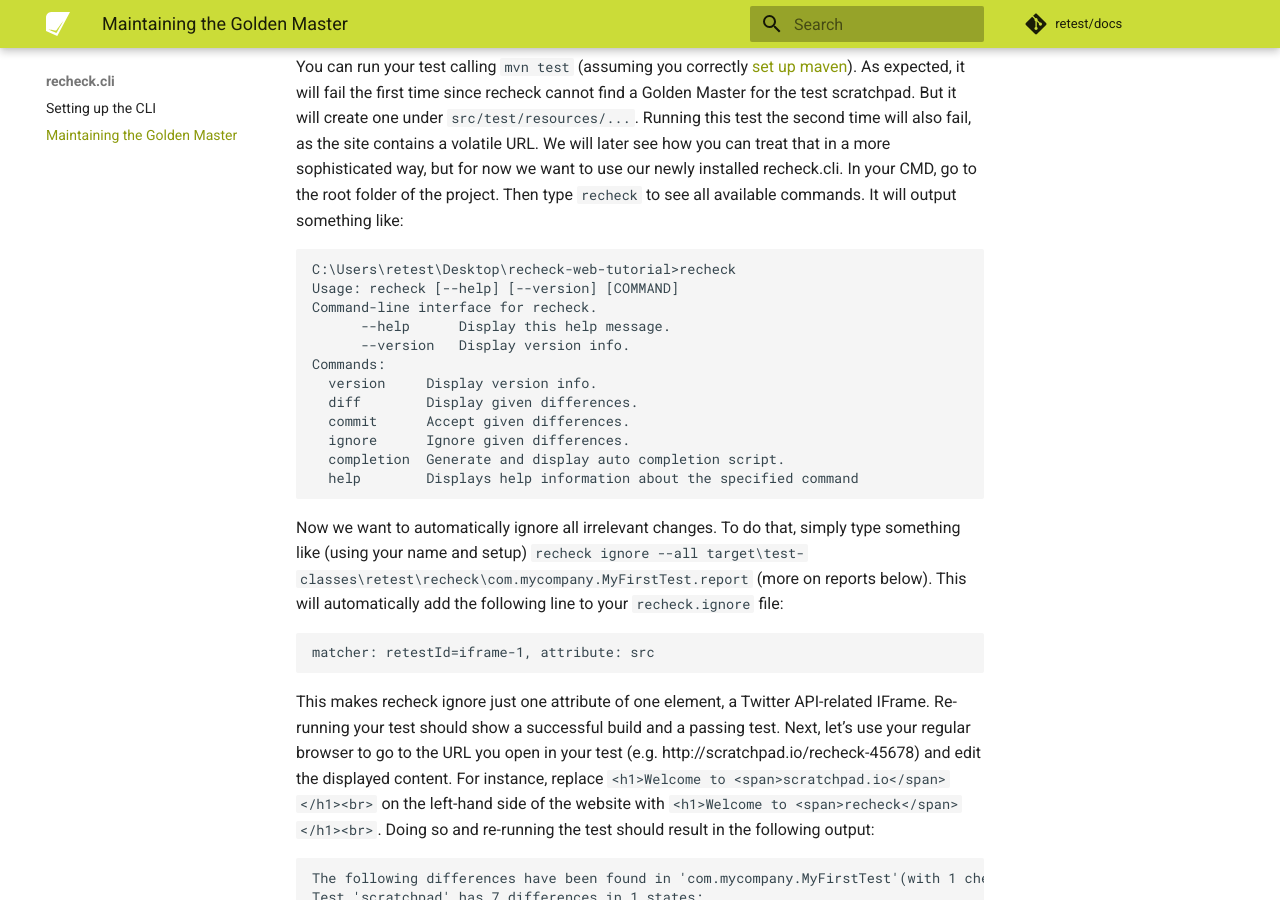
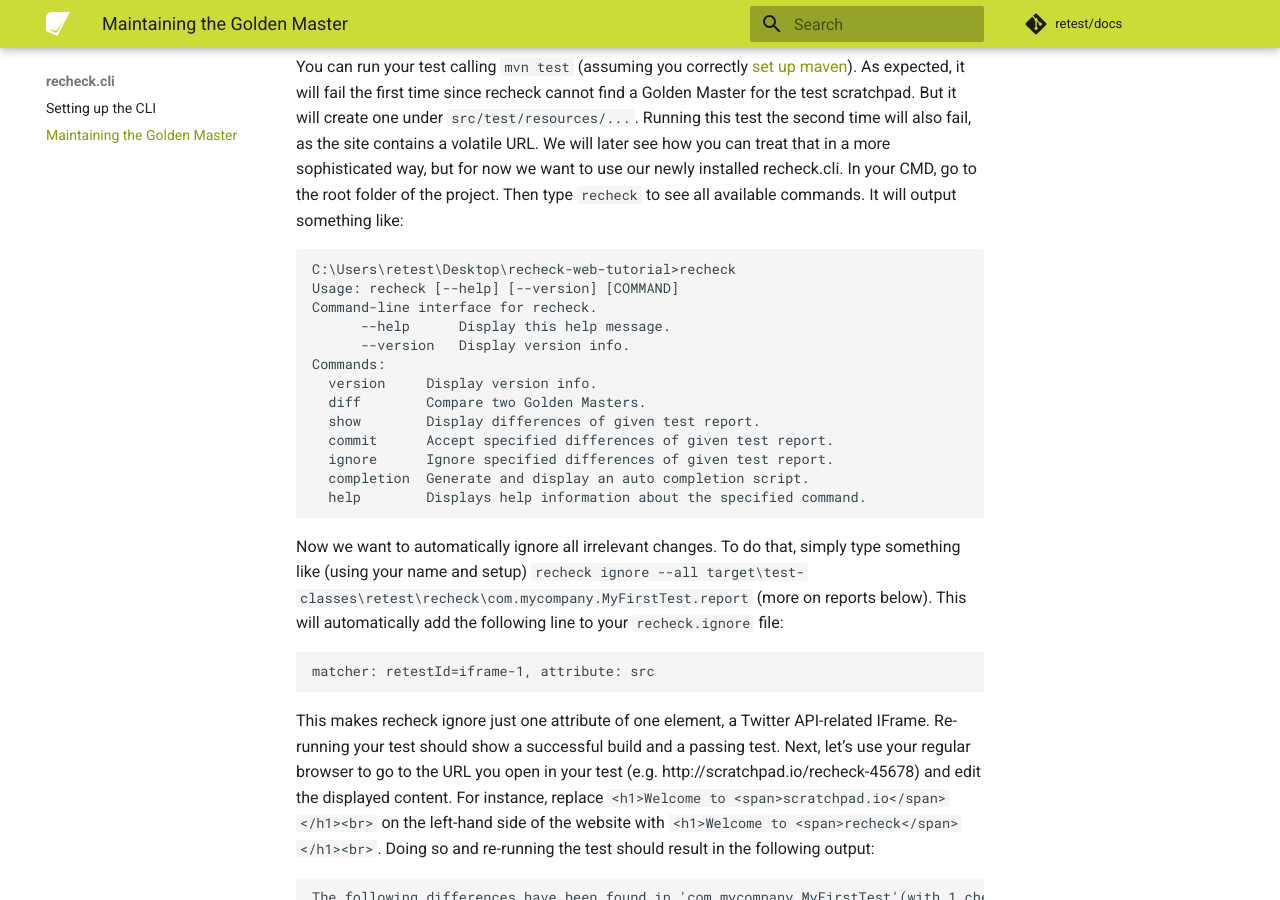
Before and after one commit to retest/docs, an MkDocs documentation site: the page built from docs/recheck.cli/maintain-golden-master.md, in a window 1280 px wide and 900 px high, scrolled down 555 px. Built offline with MkDocs 1.6.1 and Material for MkDocs 9.7.7, drawn with Linux system fonts in a browser that asks for light colours; comment, search, counter and statistics services are not loaded.

Commit message:
Update to current usage messages and commands

````diff
--- a/docs/recheck.cli/maintain-golden-master.md
+++ b/docs/recheck.cli/maintain-golden-master.md
@@ -24,11 +24,12 @@
       --version   Display version info.
 Commands:
   version     Display version info.
-  diff        Display given differences.
-  commit      Accept given differences.
-  ignore      Ignore given differences.
-  completion  Generate and display auto completion script.
-  help        Displays help information about the specified command
+  diff        Compare two Golden Masters.
+  show        Display differences of given test report.
+  commit      Accept specified differences of given test report.
+  ignore      Ignore specified differences of given test report.
+  completion  Generate and display an auto completion script.
+  help        Displays help information about the specified command.
 ```
 
 Now we want to automatically ignore all irrelevant changes. To do that, simply type something like (using your name and setup) `recheck ignore --all target\test-classes\retest\recheck\com.mycompany.MyFirstTest.report` (more on reports below). This will automatically add the following line to your `recheck.ignore` file:
````
Also changed, not shown: docs/recheck.cli/setup.md (+5 -4 lines).
